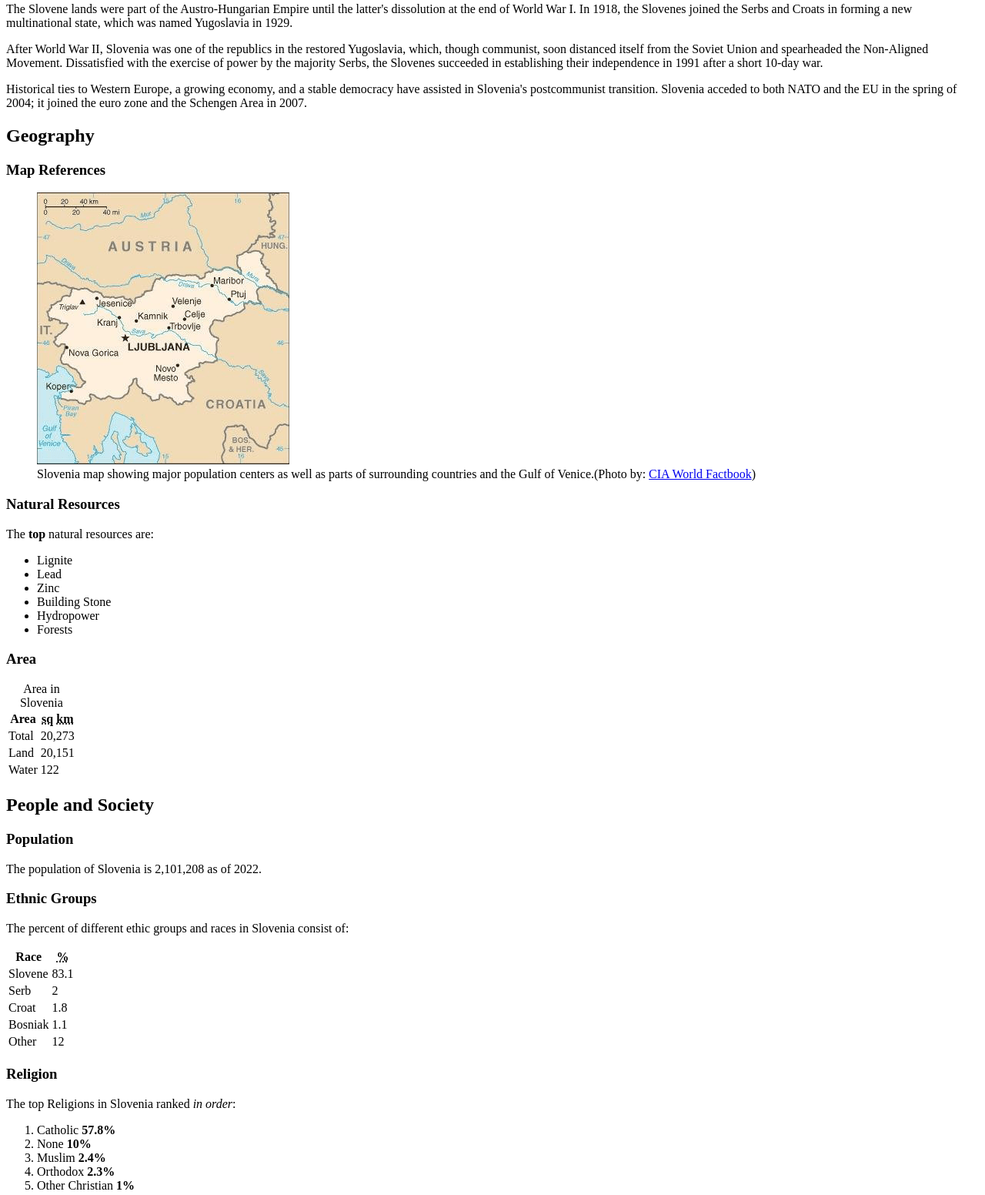
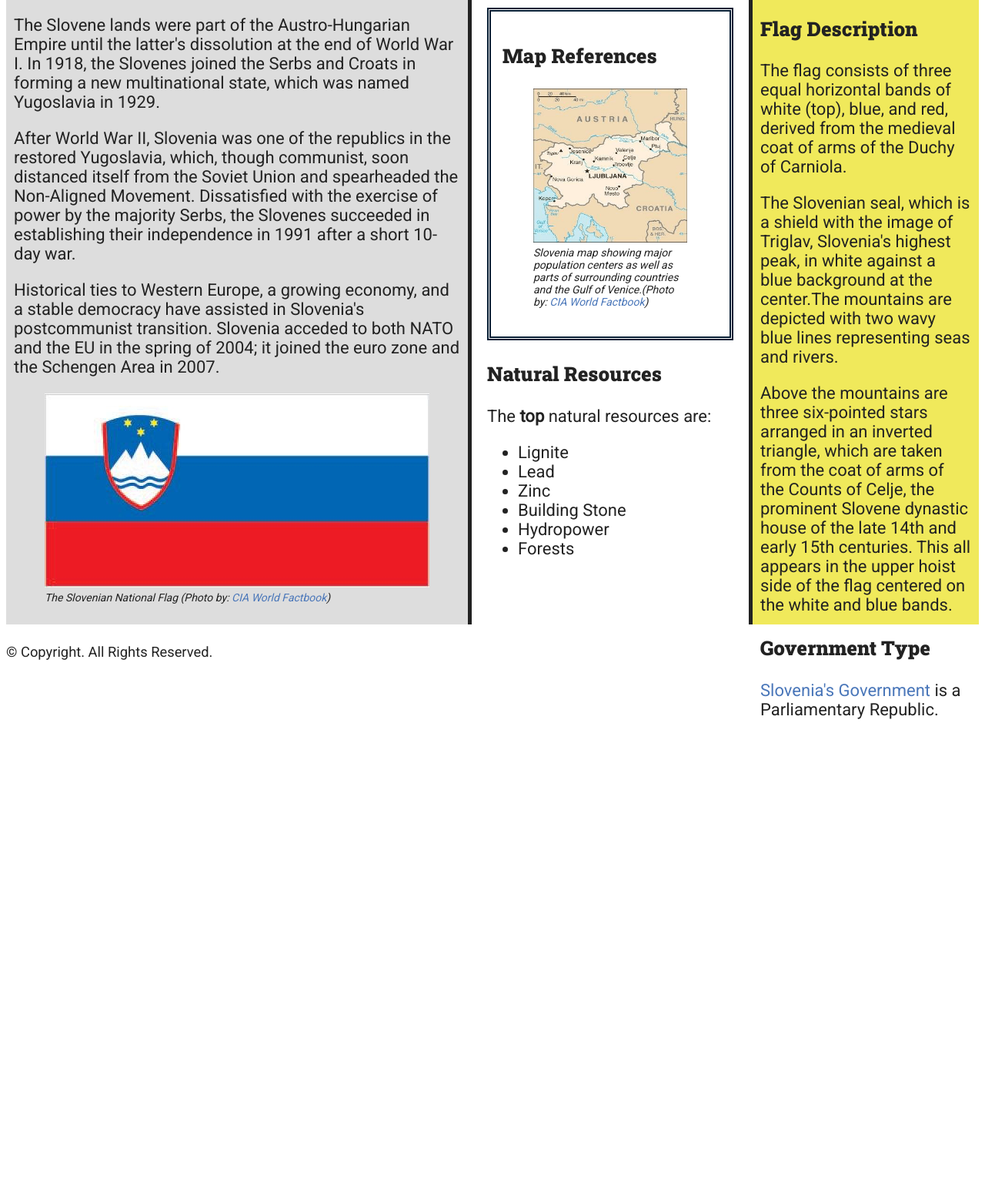
Before and after one commit to sryy14/sryy14.github.io, a plain HTML site: page slovenia.html in a window 1280 px wide. Shown: the part 216-1768 px from the top of the page at 77% size. After the commit the page ends 1150 px from the top, so only its background shows below. Drawn offline with Linux system fonts and the light colour scheme.

Commit message:
css project

```diff
--- /dev/null
+++ b/css/style.css
@@ -0,0 +1,92 @@
+
+
+@import url('https://fonts.googleapis.com/css2?family=Roboto&family=Roboto+Slab:wght@900&display=swap');
+
+body {
+  font-family: "Roboto", "Helvetica", "Arial", sans-serif;
+  font-size: 22px;
+  color: #222;
+}
+
+h1 {
+  text-align: center;
+  font-stretch: expanded;
+  background-color: rgb(41,104,175);
+  color: rgb(255,255,255);
+  border: 5px double rgb(7,30,52);
+
+}
+
+h2 {
+  background-color: #fff;
+  width: 200px;
+}
+
+h1,
+h2,
+h3 {
+  font-family: "Roboto Slab", "Rockwell", "Georgia", serif;
+  font-weight: 900;
+}
+
+a,
+a:link {
+  color: #4976b9;
+  text-decoration: none;
+}
+
+a:visited {
+  color: #4b195d;
+}
+
+a:hover {
+  color: rgb(195,16,36);
+  text-decoration: underline;
+}
+
+a:active {
+  color: rgb(253,185,86);
+}
+
+{
+  margin: 10px
+}
+
+#map {
+  background-color: #ddd;
+  width: 200px;
+  height: 200px;
+}
+
+figcaption {
+  font-size: 14px;
+  font-style: italic;
+}
+
+#intro {
+  background-color: #ddd;
+  padding-top: 10px;
+  padding-right: 10px;
+  padding-bottom: 10px;
+  padding-left: 10px;
+  border-right: 5px solid #222;
+  }
+
+.mapref{
+  border: 5px double rgb(7,30,52);
+  padding: 15px;
+}
+
+#gov {
+  background-color: rgb(240,233,91);
+  padding: 10px;
+  border-left: 5px solid #222;
+}
+
+.grid{
+  display: grid;
+  grid-template-columns: 2fr 1fr 1fr;
+  grid-template-rows: 900px;
+  grid-row-gap:20px;
+  grid-column-gap:20px;
+}
--- a/slovenia.html
+++ b/slovenia.html
@@ -3,6 +3,7 @@
   <head>
     <meta charset="utf-8" />
     <title>Slovenia</title>
+    <link href="css/style.css" rel="stylesheet" />
   </head>
 
   <body>
@@ -10,33 +11,31 @@
       <h1>Slovenia</h1>
     </header>
 
-    <nav>
-      <ul>
-        <li><a href="#intro">Introduction</a></li>
-        <li><a href="#geo">Geography</a></li>
-        <li><a href="#ppl">People and Society</a></li>
-        <li><a href="#gov">Government</a></li>
-      </ul>
-    </nav>
-
-    <main>
+    <main class="grid">
       <section id="intro">
         <h2>Introduction</h2>
 
-        <p>The Slovene lands were part of the Austro-Hungarian Empire until the latter's dissolution at the end of World War I. In <time datetime="1918">1918</time>, the Slovenes joined the Serbs and Croats in forming a new multinational state, which was named Yugoslavia in <time datetime="1929">1929</time>.</p>
-        <p>After World War II, Slovenia was one of the republics in the restored Yugoslavia, which, though communist, soon distanced itself from the Soviet Union and spearheaded the Non-Aligned Movement. Dissatisfied with the exercise of power by the majority Serbs, the Slovenes succeeded in establishing their independence in <time datetime="1991">1991</time> after a short 10-day war.</p>
-        <p>Historical ties to Western Europe, a growing economy, and a stable democracy have assisted in Slovenia's postcommunist transition. Slovenia acceded to both NATO and the EU in the spring of <time datetime="2004">2004</time>; it joined the euro zone and the Schengen Area in <time datetime="2007">2007</time>.</p>
+          <p>The Slovene lands were part of the Austro-Hungarian Empire until the latter's dissolution at the end of World War I. In <time datetime="1918">1918</time>, the Slovenes joined the Serbs and Croats in forming a new multinational state, which was named Yugoslavia in <time datetime="1929">1929</time>.</p>
+          <p>After World War II, Slovenia was one of the republics in the restored Yugoslavia, which, though communist, soon distanced itself from the Soviet Union and spearheaded the Non-Aligned Movement. Dissatisfied with the exercise of power by the majority Serbs, the Slovenes succeeded in establishing their independence in <time datetime="1991">1991</time> after a short 10-day war.</p>
+          <p>Historical ties to Western Europe, a growing economy, and a stable democracy have assisted in Slovenia's postcommunist transition. Slovenia acceded to both NATO and the EU in the spring of <time datetime="2004">2004</time>; it joined the euro zone and the Schengen Area in <time datetime="2007">2007</time>.</p>
+            <figure>
+              <img src="images/slovenia-flag.png" alt="Slovenia Flag"/>
+              <figcaption>The Slovenian National Flag (Photo by: <a href="https://www.cia.gov/the-world-factbook/">CIA World Factbook</a>)</figcaption>
+            </figure>
       </section>
 
       <section id="geo">
         <h2>Geography</h2>
 
         <article>
+          <div class="mapref">
           <h3>Map References</h3>
+
           <figure>
-            <img src="slovenia-map.png" alt="Slovenia Map"/>
+            <img src="images/slovenia-map.png" alt="Slovenia Map" id="map"/>
             <figcaption>Slovenia map showing major population centers as well as parts of surrounding countries and the Gulf of Venice.(Photo by: <a href="https://www.cia.gov/the-world-factbook/">CIA World Factbook</a>)</figcaption>
           </figure>
+        </div>
         </article>
 
         <article>
@@ -53,106 +52,12 @@
             <li>Forests</li>
           </ul>
         </article>
-
-        <article>
-          <h3>Area</h3>
-
-          <table>
-            <caption>Area in Slovenia</caption>
-            <tr>
-              <th>Area</th>
-              <th><abbr title="square">sq</abbr> <abbr title="kilometers">km</abbr></th>
-            </tr>
-
-            <tr>
-              <td>Total</td>
-              <td>20,273</td>
-            </tr>
-
-            <tr>
-              <td>Land</td>
-              <td>20,151</td>
-            </tr>
-
-            <tr>
-              <td>Water</td>
-              <td>122</td>
-            </tr>
-          </table>
-        </article>
-      </section>
-
-      <section id="ppl">
-        <h2>People and Society</h2>
-
-        <article>
-          <h3>Population</h3>
-
-          <p> The population of Slovenia is 2,101,208 as of <time datetime="2022">2022</time>.</p>
-        </article>
-
-        <article>
-          <h3>Ethnic Groups</h3>
-
-          <p>The percent of different ethic groups and races in Slovenia consist of:</p>
-
-          <table>
-            <tr>
-              <th>Race</th>
-              <th><abbr title="percent">%</abbr></th>
-            </tr>
-
-            <tr>
-              <td>Slovene</td>
-              <td>83.1</td>
-            </tr>
-
-            <tr>
-              <td>Serb</td>
-              <td>2</td>
-            </tr>
-
-            <tr>
-              <td>Croat</td>
-              <td>1.8</td>
-            </tr>
-
-            <tr>
-              <td>Bosniak</td>
-              <td>1.1</td>
-            </tr>
-
-            <tr>
-              <td>Other</td>
-              <td>12</td>
-            </tr>
-          </table>
-        </article>
-
-        <article>
-          <h3>Religion</h3>
-
-          <p>The top Religions in Slovenia ranked <em>in order</em>:</p>
-
-          <ol>
-            <li>Catholic <strong>57.8%</strong></li>
-            <li>None <strong>10%</strong></li>
-            <li>Muslim <strong>2.4%</strong></li>
-            <li>Orthodox <strong>2.3%</strong></li>
-            <li>Other Christian <strong>1%</strong></li>
-          </ol>
-        </article>
       </section>
 
       <section id="gov">
         <h2>Government</h2>
 
-        <figure>
-          <img src="slovenia-flag.png" alt="Slovenia Flag"/>
-          <figcaption>The Slovenian National Flag (Photo by: <a href="https://www.cia.gov/the-world-factbook/">CIA World Factbook</a>)</figcaption>
-        </figure>
-
-        <article>
+        <article id = "description">
           <h3>Flag Description</h3>
 
           <p>The flag consists of three equal horizontal bands of white (top), blue, and red, derived from the medieval coat of arms of the Duchy of Carniola.</p>
@@ -160,19 +65,6 @@
           <p> Above the mountains are three six-pointed stars arranged in an inverted triangle, which are taken from the coat of arms of the Counts of Celje, the prominent Slovene dynastic house of the late 14th and early 15th centuries. This all appears in the upper hoist side of the flag centered on the white and blue bands.</p>
         </article>
 
-        <article>
-          <h3>Country Name</h3>
-
-          <p> The different verions used to name Slovenia:</p>
-
-          <ul>
-            <li><strong>conventional long form:</strong> Republic of Slovenia</li>
-            <li><strong>conventional short form:</strong> Slovenia</li>
-            <li><strong>local long form:</strong> Republika Slovenija</li>
-            <li><strong>local short form:</strong> Slovenija</li>
-            <li><strong>former:</strong> People's Republic of Slovenia, Socialist Republic of Slovenia</li>
-          </ul>
-        </article>
 
         <article>
           <h3>Government Type</h3>
```
Also changed, not shown: index.html (deleted, +0 -67 lines), images/slovenia-flag.jpg (renamed from slovenia-flag.jpg), images/slovenia-flag.png (renamed from slovenia-flag.png), images/slovenia-map.jpg (renamed from slovenia-map.jpg), images/slovenia-map.png (renamed from slovenia-map.png), 3 other files.
